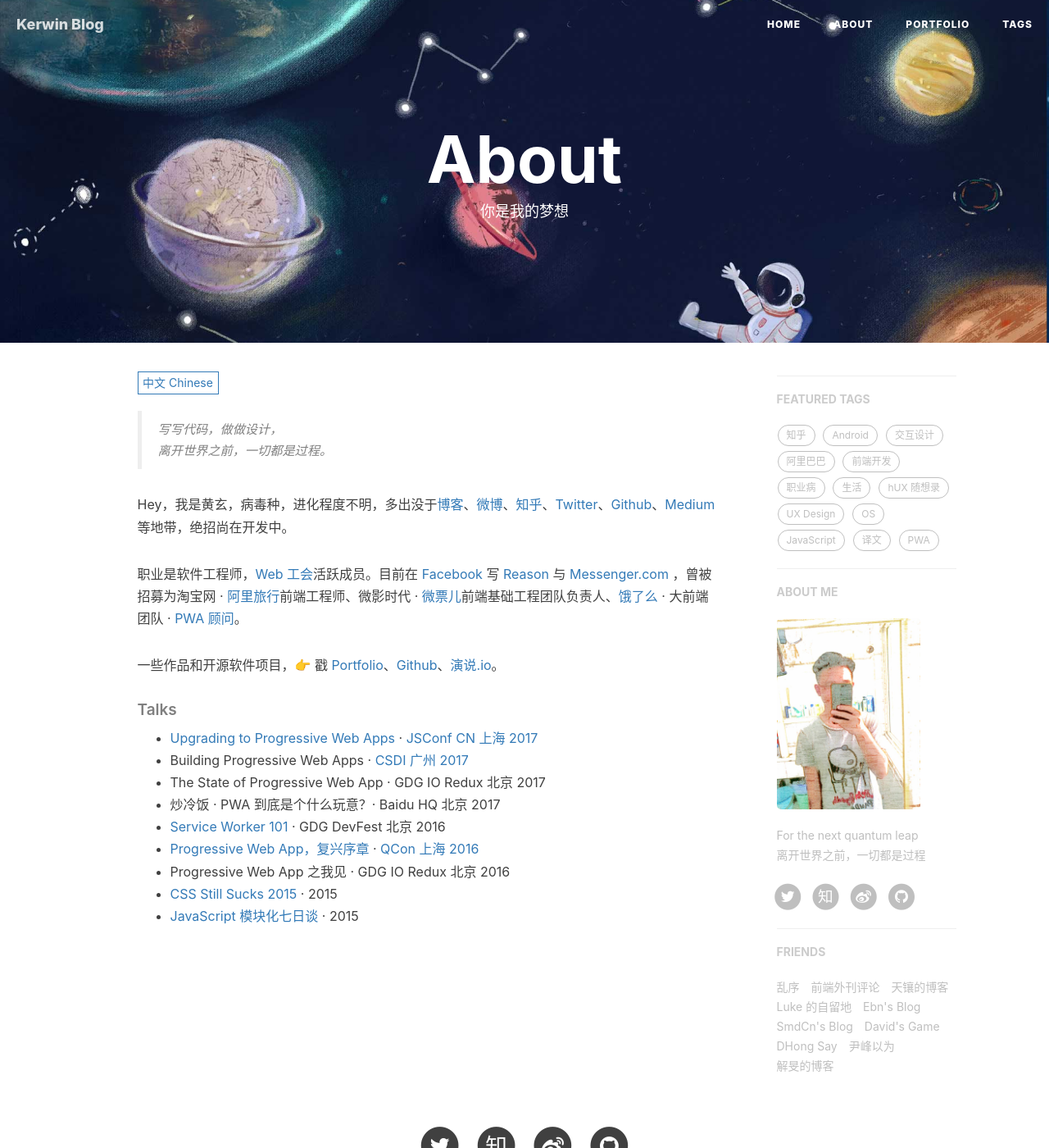
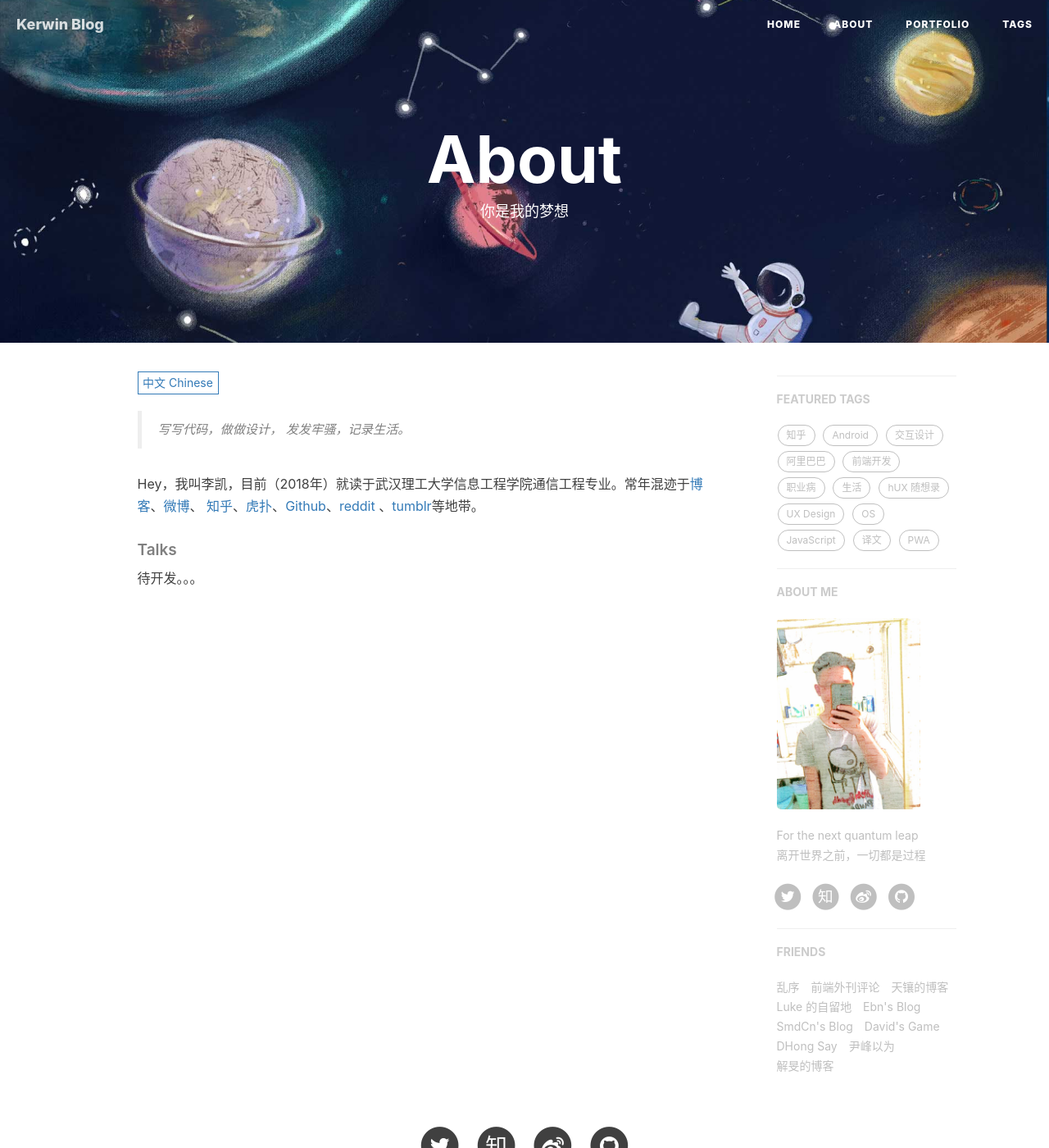
Before and after one commit to kerwin1993/kerwin1993.github.com, a Jekyll site: the page built from about.html, in a window 1280 px wide and 1400 px high. Shown: the whole window at 82% size. Built offline with Jekyll 4.4.1, drawn with Linux system fonts in a browser that asks for light colours; nearby versions of some CDN libraries; comment, search, counter and statistics services are not loaded.

Commit message:
自我介绍修改

```diff
--- a/_includes/about/zh.md
+++ b/_includes/about/zh.md
@@ -1,31 +1,9 @@
 > 写写代码，做做设计，
-> 离开世界之前，一切都是过程。
+> 发发牢骚，记录生活。
 
-Hey，我是黄玄，病毒种，进化程度不明，多出没于[博客](https://huangxuan.me)、[微博](weibo.com/huxpro)、[知乎](https://www.zhihu.com/people/huxpro/pins/posts)、[Twitter](https://twitter.com/Huxpro/)、[Github](http://github.com/huxpro)、[Medium](https://medium.com/@Huxpro) 等地带，绝招尚在开发中。
-
-职业是软件工程师，[Web 工会](https://medium.com/ben-and-dion/team-web-3315aa447fb2#.359a9c6cl)活跃成员。目前在 [Facebook](https://www.facebook.com/) 写 [Reason](https://reasonml.github.io/) 与 [Messenger.com](http://messenger.com/) ，曾被招募为淘宝网 · [阿里旅行](http://alitrip.com)前端工程师、微影时代 · [微票儿](http://www.wepiao.com/?r=movie)前端基础工程团队负责人、[饿了么](https://ele.me/) · 大前端团队 · [PWA 顾问](https://medium.com/elemefe/upgrading-ele-me-to-progressive-web-app-2a446832e509)。
-
-一些作品和开源软件项目，👉 戳 [Portfolio](/portfolio)、[Github](http://github.com/huxpro)、[演说.io](https://zhuanlan.zhihu.com/p/21280918)。
+Hey，我叫李凯，目前（2018年）就读于武汉理工大学信息工程学院通信工程专业。常年混迹于[博客](https://kerwin1993.github.io/)、[微博](https://weibo.com/u/3953285929?is_all=1)、
+[知乎](https://www.zhihu.com/people/kerwin-76/activities)、[虎扑](https://nba.hupu.com/)、[Github](http://github.com/huxpro)、[reddit](http://www.reddit.com/) 、[tumblr](http://www.tumblr.com/)等地带。
 
 
 ##### Talks
-
-- [Upgrading to Progressive Web Apps][9] · [JSConf CN 上海 2017](http://2017.jsconf.cn/)
-- Building Progressive Web Apps · [CSDI 广州 2017](http://www.csdisummit.com/)
-- The State of Progressive Web App · GDG IO Redux 北京 2017
-- 炒冷饭 · PWA 到底是个什么玩意？· Baidu HQ 北京 2017
-- [Service Worker 101][5] · GDG DevFest 北京 2016
-- [Progressive Web App，复兴序章][4] · [QCon 上海 2016](http://2016.qconshanghai.com/presentation/3111)
-- Progressive Web App 之我见 · GDG IO Redux 北京 2016
-- [CSS Still Sucks 2015][2] · 2015
-- [JavaScript 模块化七日谈][1] · 2015
-
-[1]: //huangxuan.me/2015/07/09/js-module-7day/
-[2]: //huangxuan.me/2015/12/28/css-sucks-2015/
-[3]: //huangxuan.me/2016/06/05/pwa-in-my-pov/
-[4]: //huangxuan.me/2016/10/20/pwa-qcon2016/
-[5]: //huangxuan.me/2016/11/20/sw-101-gdgdf/
-[6]: https://yanshuo.io/assets/player/?deck=58ac8598b123db0067292f92 "PWA Rehashing"
-[7]: https://yanshuo.io/assets/player/?deck=593ad6fbfe88c2006a0a0d6d "The State of PWA"
-[8]: https://yanshuo.io/assets/player/?deck=594d673d570c357d0698a950 "Building PWA"
-[9]: //huangxuan.me/jsconfcn2017/
+待开发。。。
```
